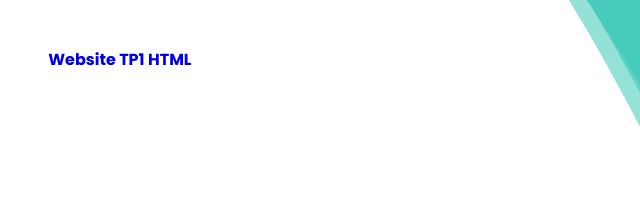
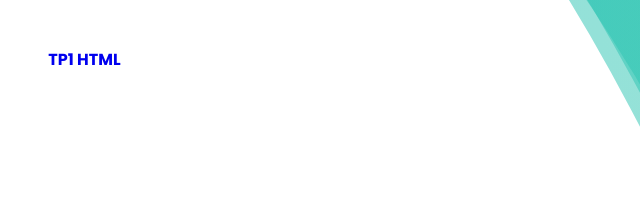
Before and after one commit to akorbi-iut90/s1-2021-ihm, a plain HTML site: page index.html in a window 1280 px wide. Shown: the part 400-618 px from the top of the page, 640-1280 px from the left. Drawn offline with Linux system fonts and the light colour scheme.

Commit message:
Update index.html

```diff
--- a/index.html
+++ b/index.html
@@ -76,18 +76,6 @@
 		z-index: 0;
 	    }
 
-	    #home::after{
-		position:absolute;
-		content: "";
-		height: 100%;
-		width: 100%;
-		background-image: url(../s1-2021-ihm/wave-2.svg);
-		background-size: cover;
-		background-position: bottom;
-		bottom: 0;
-		z-index: 0;
-	    }
-
 	    @media (max-width:1300px) {
 		#home .banner h3{
 		    font-size: 2.5em;
@@ -137,7 +125,6 @@
 					<h6>Bienvenue sur l'index, ici sera présenté l'entreprise</h6><br>
 					<h3>Exakis Nelite</h3>
 					<p>Une présentation claire et efficace à portée.</p>
-					<a href="https://example.com">Website</a>
 					<a href="https://akorbi-iut90.github.io/s1-2021-ihm/tp1/page1.html">TP1 HTML</a>
 				</div>
 			</div>
```
